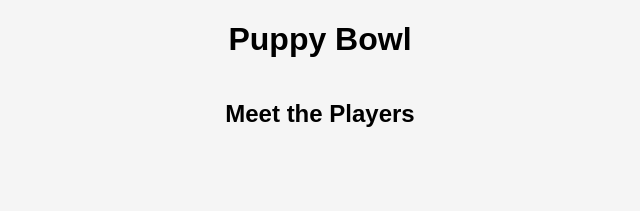
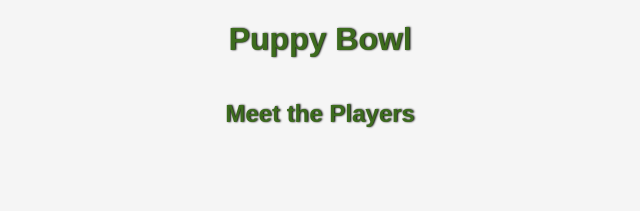
Before and after one commit to Nicholas671/PuppyBowl2, a website: page index.html in a window 1280 px wide. Shown: the whole page, without its empty margins (320-960 px from the left). Drawn offline with Linux system fonts and the light colour scheme; no server answers.

Commit message:
font stylization. with the previous repo, this is the 18th commit.

```diff
--- a/styles.css
+++ b/styles.css
@@ -6,7 +6,10 @@
   display: flex;
   flex-direction: column;
   align-items: center;
+  text-shadow: black 1px 0px 2px;
+  color: #3c6b1d;
 }
+
 
 main {
   display: grid;
```
